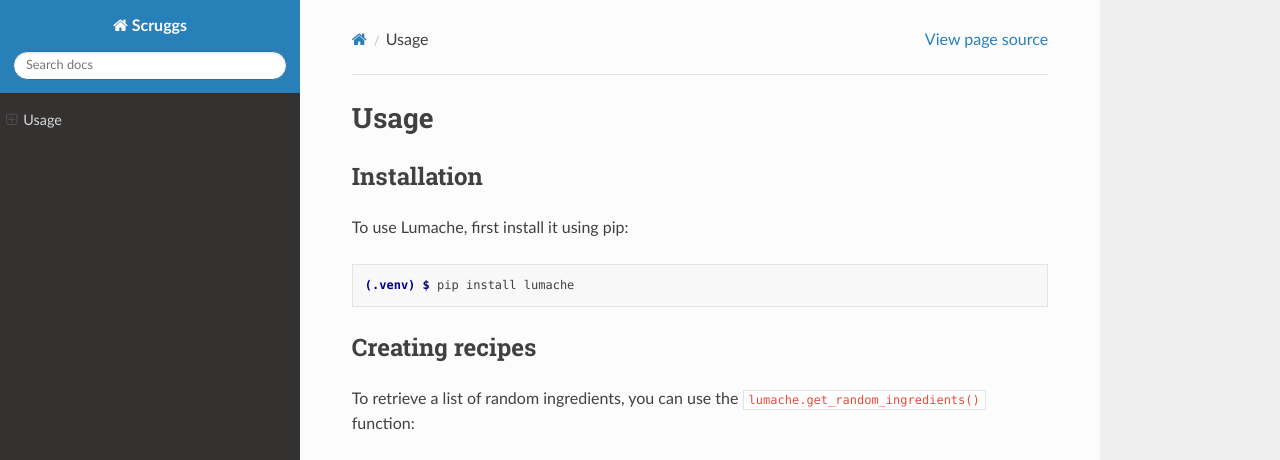
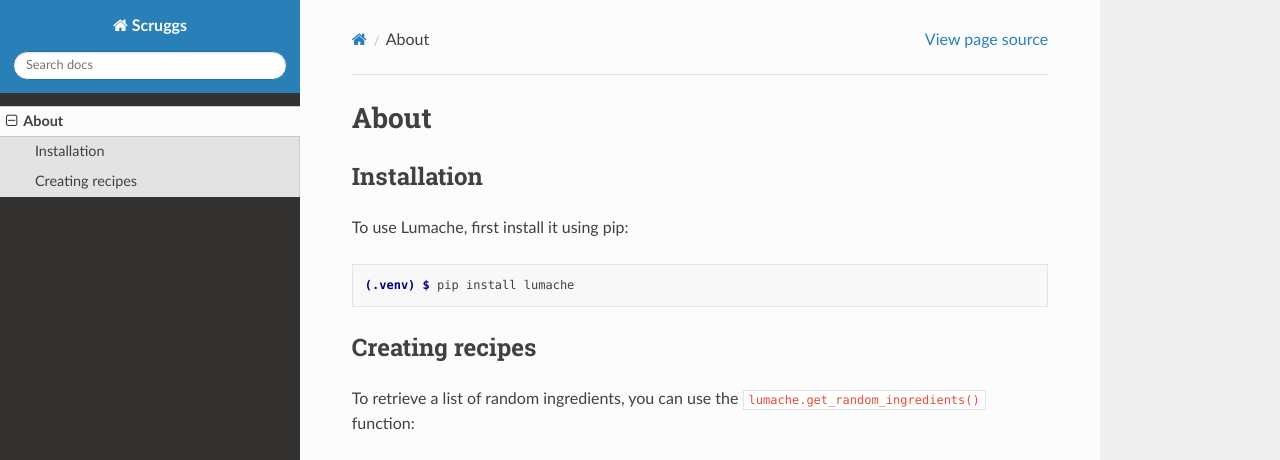
Before and after one commit to vishnu2709/Scruggs, a Sphinx documentation site: the page built from docs/source/about.rst, in a window 1280 px wide and 1095 px high. Shown: the top 460 px of the window. Built offline with Sphinx 7.4.7 and the Read the Docs theme 3.1.0, drawn with Linux system fonts in a browser that asks for light colours; pages that are not in the unit, such as notebooks, are missing from menus; grey boxes are pictures that could not be loaded.

Commit message:
Update and rename usage.rst to about.rst

```diff
--- a/docs/source/usage.rst
+++ b/docs/source/about.rst
@@ -1,7 +1,5 @@
-Usage
+About
 =====
-
-.. _installation:
 
 Installation
 ------------
```
